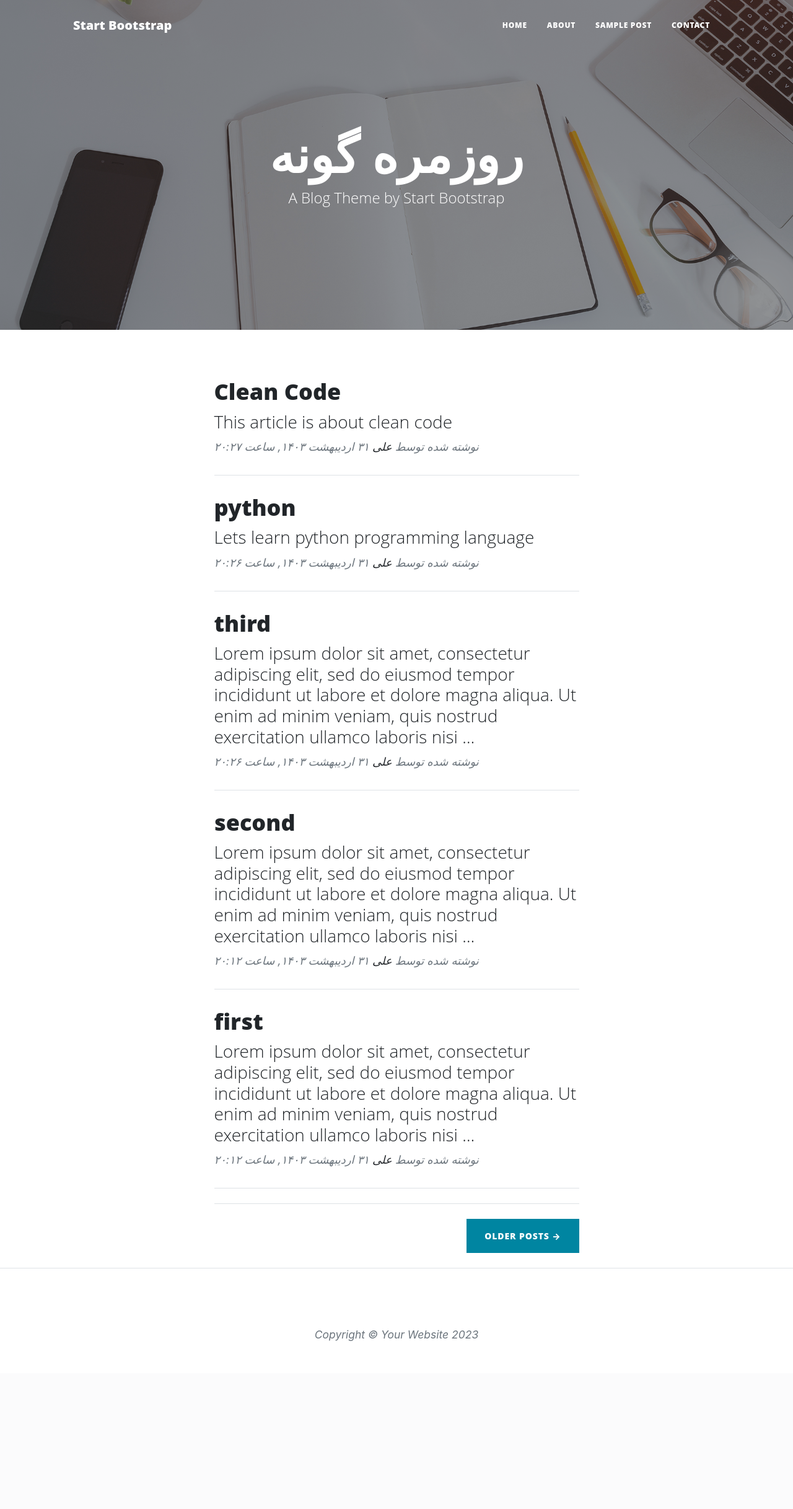
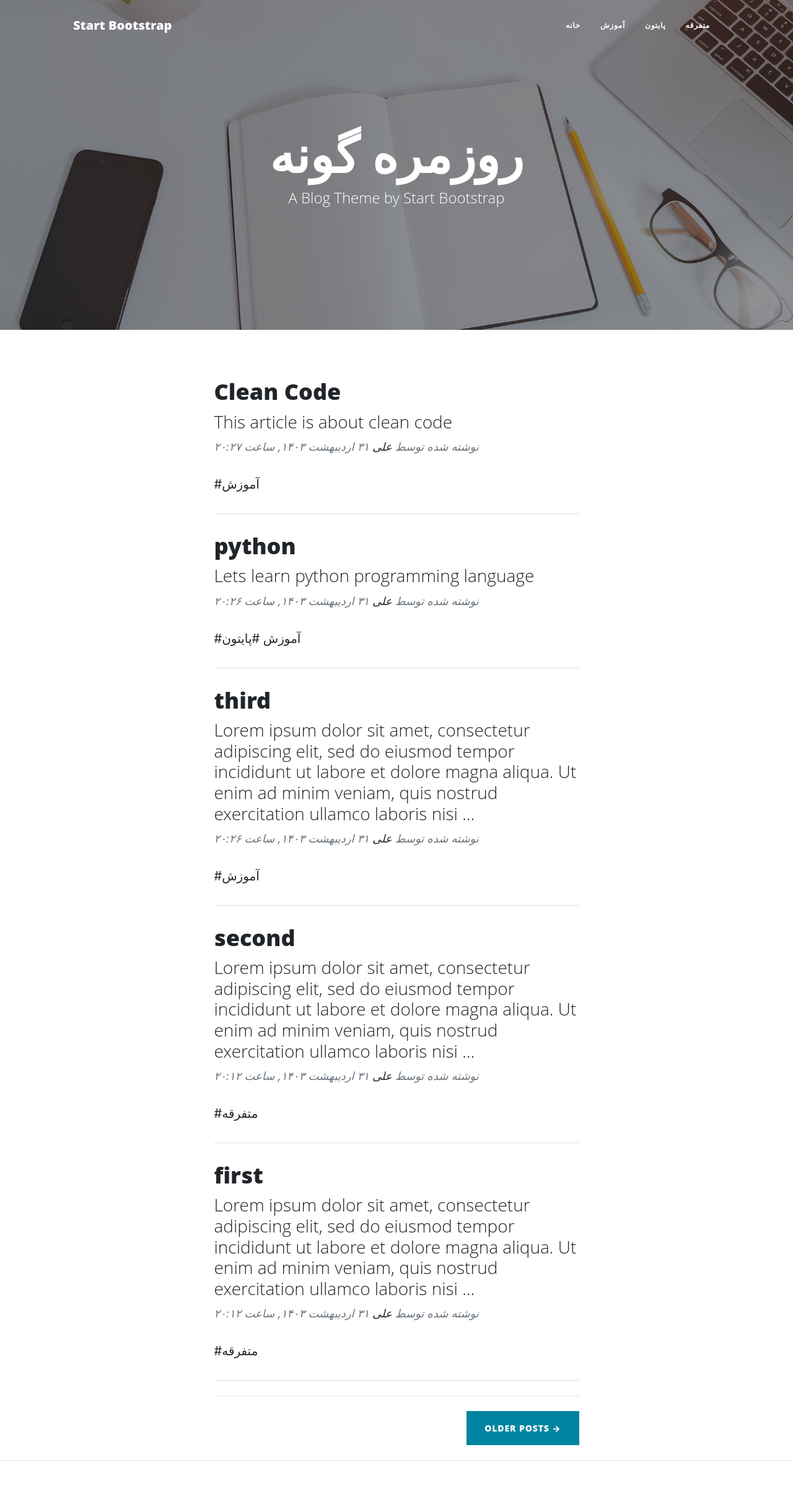
Before and after one commit to aliah1105/django-blog-app, a Django app: page / in a window 1280 px wide. Shown: the top 2434 px of the page at 62% size. Before the commit the page ends 2163 px from the top, so only its background shows below. Run offline with Django 5.2, Linux system fonts and the light colour scheme; data comes from the database, SQL or seed files in the repository; some libraries are stand-ins or nearby versions.

Commit message:
use categories in home page navbar and for each post

```diff
--- a/blog/models.py
+++ b/blog/models.py
@@ -39,6 +39,7 @@
     class Meta:
         verbose_name = "مقاله"
         verbose_name_plural = "مقالات"
+        ordering = ['-publish']
 
     def jpublish(self):
         return jalali_convertor(self.publish)
--- a/blog/templates/blog/base.html
+++ b/blog/templates/blog/base.html
@@ -22,10 +22,10 @@
                 </button>
                 <div class="collapse navbar-collapse" id="navbarResponsive">
                     <ul class="navbar-nav ms-auto py-4 py-lg-0">
-                        <li class="nav-item"><a class="nav-link px-lg-3 py-3 py-lg-4" href="index.html">Home</a></li>
-                        <li class="nav-item"><a class="nav-link px-lg-3 py-3 py-lg-4" href="about.html">About</a></li>
-                        <li class="nav-item"><a class="nav-link px-lg-3 py-3 py-lg-4" href="post.html">Sample Post</a></li>
-                        <li class="nav-item"><a class="nav-link px-lg-3 py-3 py-lg-4" href="contact.html">Contact</a></li>
+                        <li class="nav-item"><a class="nav-link px-lg-3 py-3 py-lg-4" href="index.html">خانه</a></li>
+                        {% for category in categories %}
+                        <li class="nav-item"><a class="nav-link px-lg-3 py-3 py-lg-4" href="#">{{category.title}}</a></li>
+                        {% endfor %}
                     </ul>
                 </div>
             </div>
--- a/blog/templates/blog/index.html
+++ b/blog/templates/blog/index.html
@@ -31,6 +31,11 @@
                     نوشته شده توسط
                     <a href="#!">علی</a>
                     {{article.jpublish}}
+                    <div>
+                        {% for category in article.category.all %}
+                            <a href="#">#{{category.title}}</a>
+                        {% endfor %}
+                    </div>
                 </p>
             </div>
             <!-- Divider-->
--- a/blog/views.py
+++ b/blog/views.py
@@ -1,11 +1,12 @@
 from django.shortcuts import render, get_object_or_404
-from .models import Article
+from .models import Article, Category
 
 # Create your views here.
 
 def home(request):
     context = {
-        "articles": Article.objects.filter(status="p").order_by('-publish')
+        "articles": Article.objects.filter(status="p"),
+        "categories": Category.objects.filter(status=True)
     }
     return render(request, 'blog/index.html', context)
 
```
